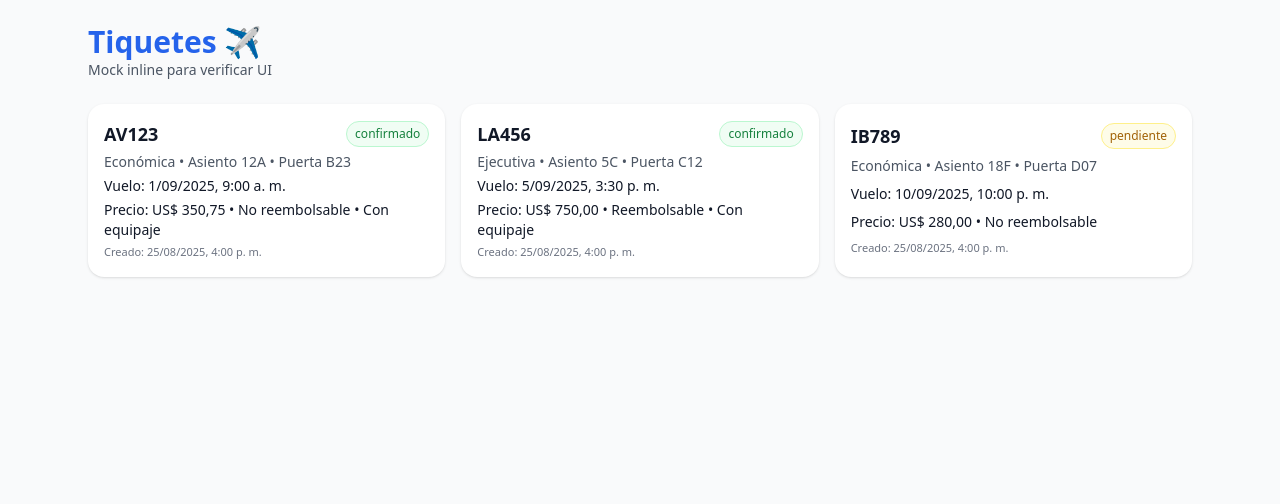
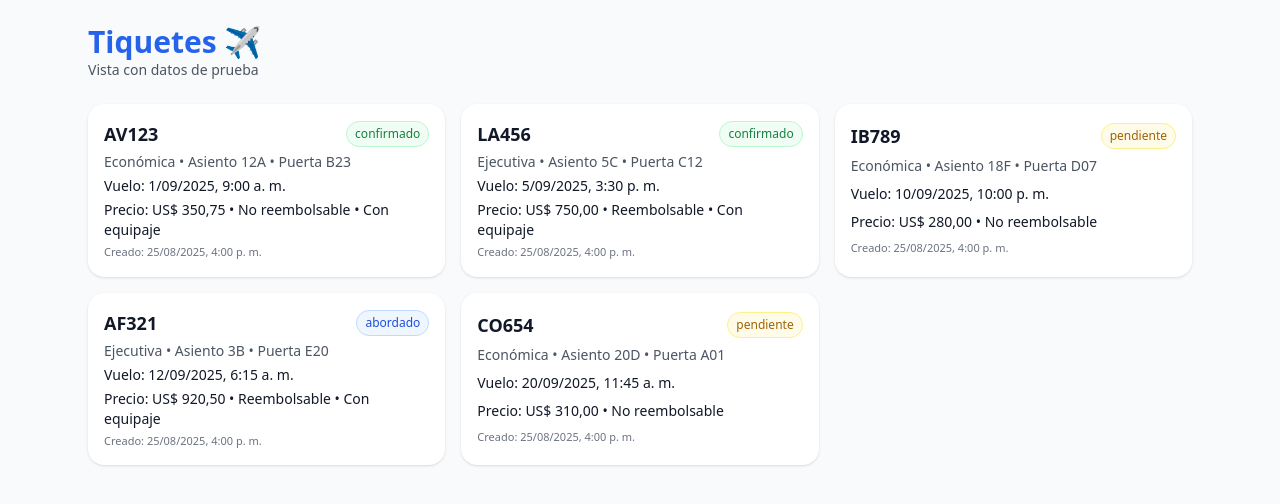
Before and after one commit to JulianRosales07/competitiva, a React (Vite) app in the folder frontend/: page / in a window 1280 px wide. Shown: the top 504 px of the page. Built offline with nearby package versions, Linux system fonts and the light colour scheme.

Commit message:
refactor(ui): extract tickets mock and components, render list

```diff
--- a/frontend/src/App.tsx
+++ b/frontend/src/App.tsx
@@ -1,46 +1,13 @@
+import TicketsList from "./components/TicketsList";
+
 export default function App() {
-  const data = [
-    { numero: "AV123", clase: "Económica", asiento: "12A", puerta_embarque: "B23", fecha_vuelo: "2025-09-01T09:00:00Z", precio: 350.75, reembolsable: false, equipaje_incluido: true, estado: "confirmado", creado_en: "2025-08-25T16:00:00Z" },
-    { numero: "LA456", clase: "Ejecutiva", asiento: "5C",  puerta_embarque: "C12", fecha_vuelo: "2025-09-05T15:30:00Z", precio: 750.00, reembolsable: true,  equipaje_incluido: true, estado: "confirmado", creado_en: "2025-08-25T16:00:00Z" },
-    { numero: "IB789", clase: "Económica", asiento: "18F", puerta_embarque: "D07", fecha_vuelo: "2025-09-10T22:00:00Z", precio: 280.00, reembolsable: false, equipaje_incluido: false,estado: "pendiente",  creado_en: "2025-08-25T16:00:00Z" }
-  ];
-
-  const money = (n:number) => new Intl.NumberFormat("es-CO",{style:"currency",currency:"USD"}).format(n);
-  const fDate = (iso:string) => new Date(iso).toLocaleString("es-CO",{ dateStyle:"medium", timeStyle:"short" });
-
   return (
     <main className="min-h-screen p-6 max-w-6xl mx-auto">
       <header className="mb-6">
         <h1 className="text-3xl font-bold text-blue-600">Tiquetes ✈️</h1>
-        <p className="text-sm text-gray-600">Mock inline para verificar UI</p>
+        <p className="text-sm text-gray-600">Vista con datos de prueba</p>
       </header>
-
-      <div className="grid gap-4 sm:grid-cols-2 lg:grid-cols-3">
-        {data.map((t, i) => {
-          const badge =
-            t.estado === "confirmado" ? "bg-green-50 text-green-700 border-green-200" :
-            t.estado === "pendiente"  ? "bg-yellow-50 text-yellow-700 border-yellow-200" :
-                                        "bg-blue-50 text-blue-700 border-blue-200";
-          return (
-            <div key={i} className="rounded-2xl bg-white shadow p-4 grid gap-1">
-              <div className="flex items-center justify-between">
-                <h3 className="text-lg font-semibold">{t.numero}</h3>
-                <span className={`text-xs px-2 py-1 rounded-full border ${badge}`}>{t.estado}</span>
-              </div>
-              <p className="text-sm text-gray-600">
-                {t.clase} • Asiento {t.asiento} • Puerta {t.puerta_embarque}
-              </p>
-              <p className="text-sm">Vuelo: <span className="font-medium">{fDate(t.fecha_vuelo)}</span></p>
-              <p className="text-sm">
-                Precio: <span className="font-medium">{money(t.precio)}</span>
-                {t.reembolsable ? " • Reembolsable" : " • No reembolsable"}
-                {t.equipaje_incluido ? " • Con equipaje" : ""}
-              </p>
-              <p className="text-[11px] text-gray-500">Creado: {fDate(t.creado_en)}</p>
-            </div>
-          );
-        })}
-      </div>
+      <TicketsList />
     </main>
   );
 }
--- a/frontend/src/components/TicketCard.tsx
+++ b/frontend/src/components/TicketCard.tsx
@@ -1,11 +1,16 @@
-import type { Tiquete } from '../types/tiquete';
-import { money, fDate } from '../lib/format';
+import type { Tiquete } from "../types/tiquete";
+
+const money = (n:number) =>
+  new Intl.NumberFormat("es-CO",{style:"currency",currency:"USD"}).format(n);
+
+const fDate = (iso:string) =>
+  new Date(iso).toLocaleString("es-CO",{ dateStyle:"medium", timeStyle:"short" });
 
 export default function TicketCard({ t }: { t: Tiquete }) {
   const badge =
-    t.estado === 'confirmado' ? 'bg-green-50 text-green-700 border-green-200' :
-    t.estado === 'pendiente'  ? 'bg-yellow-50 text-yellow-700 border-yellow-200' :
-                                'bg-blue-50 text-blue-700 border-blue-200';
+    t.estado === "confirmado" ? "bg-green-50 text-green-700 border-green-200" :
+    t.estado === "pendiente"  ? "bg-yellow-50 text-yellow-700 border-yellow-200" :
+                                "bg-blue-50 text-blue-700 border-blue-200";
 
   return (
     <div className="rounded-2xl bg-white shadow p-4 grid gap-1">
@@ -22,8 +27,8 @@ export default function TicketCard({ t }: { t: Tiquete }) {
 
       <p className="text-sm">
         Precio: <span className="font-medium">{money(t.precio)}</span>
-        {t.reembolsable ? ' • Reembolsable' : ' • No reembolsable'}
-        {t.equipaje_incluido ? ' • Con equipaje' : ''}
+        {t.reembolsable ? " • Reembolsable" : " • No reembolsable"}
+        {t.equipaje_incluido ? " • Con equipaje" : ""}
       </p>
 
       <p className="text-[11px] text-gray-500">Creado: {fDate(t.creado_en)}</p>
--- a/frontend/src/components/TicketsList.tsx
+++ b/frontend/src/components/TicketsList.tsx
@@ -1,30 +1,22 @@
-import { useEffect, useState } from 'react';
-import { getAllTiquetes } from '../services/tiquetes';
-import type { Tiquete } from '../types/tiquete';
-import TicketCard from './TicketCard';
+import { useEffect, useState } from "react";
+import type { Tiquete } from "../types/tiquete";
+import { TIQUETES_MOCK } from "../mock/tiquetes";
+import TicketCard from "./TicketCard";
 
 export default function TicketsList() {
   const [data, setData] = useState<Tiquete[]>([]);
   const [loading, setLoading] = useState(true);
-  const [error, setError] = useState<string>('');
 
   useEffect(() => {
-    let alive = true;
-    (async () => {
-      try {
-        const res = await getAllTiquetes();
-        if (alive) setData(res);
-      } catch (e: any) {
-        if (alive) setError(e?.message || 'Error al cargar tiquetes');
-      } finally {
-        if (alive) setLoading(false);
-      }
-    })();
-    return () => { alive = false; };
+    // Simula carga asíncrona para parecer real
+    const id = setTimeout(() => {
+      setData(TIQUETES_MOCK);
+      setLoading(false);
+    }, 300);
+    return () => clearTimeout(id);
   }, []);
 
   if (loading) return <p className="text-sm text-gray-600">Cargando tiquetes…</p>;
-  if (error)   return <p className="text-sm text-red-600">Error: {error}</p>;
   if (!data.length) return <p className="text-sm">No hay tiquetes</p>;
 
   return (
--- /dev/null
+++ b/frontend/src/mock/tiquetes.ts
@@ -0,0 +1,9 @@
+import type { Tiquete } from "../types/tiquete";
+
+export const TIQUETES_MOCK: Tiquete[] = [
+  { cliente_id: "68aa7b1d693fbed42fa470d8", ruta_id: "68aa7c4a693fbed42fa470df", numero: "AV123", fecha_vuelo: "2025-09-01T09:00:00Z", clase: "Económica", reembolsable: false, asiento: "12A", puerta_embarque: "B23", precio: 350.75, equipaje_incluido: true, estado: "confirmado", creado_en: "2025-08-25T16:00:00Z" },
+  { cliente_id: "68aa7b1d693fbed42fa470d9", ruta_id: "68aa7c4a693fbed42fa470e0", numero: "LA456", fecha_vuelo: "2025-09-05T15:30:00Z", clase: "Ejecutiva", reembolsable: true, asiento: "5C", puerta_embarque: "C12", precio: 750.00, equipaje_incluido: true, estado: "confirmado", creado_en: "2025-08-25T16:00:00Z" },
+  { cliente_id: "68aa7b1d693fbed42fa470da", ruta_id: "68aa7c4a693fbed42fa470e2", numero: "IB789", fecha_vuelo: "2025-09-10T22:00:00Z", clase: "Económica", reembolsable: false, asiento: "18F", puerta_embarque: "D07", precio: 280.00, equipaje_incluido: false, estado: "pendiente", creado_en: "2025-08-25T16:00:00Z" },
+  { cliente_id: "68aa7b1d693fbed42fa470db", ruta_id: "68aa7c4a693fbed42fa470e2", numero: "AF321", fecha_vuelo: "2025-09-12T06:15:00Z", clase: "Ejecutiva", reembolsable: true, asiento: "3B", puerta_embarque: "E20", precio: 920.50, equipaje_incluido: true, estado: "abordado", creado_en: "2025-08-25T16:00:00Z" },
+  { cliente_id: "68aa7b1d693fbed42fa470dc", ruta_id: "68aa7c4a693fbed42fa470e3", numero: "CO654", fecha_vuelo: "2025-09-20T11:45:00Z", clase: "Económica", reembolsable: false, asiento: "20D", puerta_embarque: "A01", precio: 310.00, equipaje_incluido: false, estado: "pendiente", creado_en: "2025-08-25T16:00:00Z" }
+];
```
